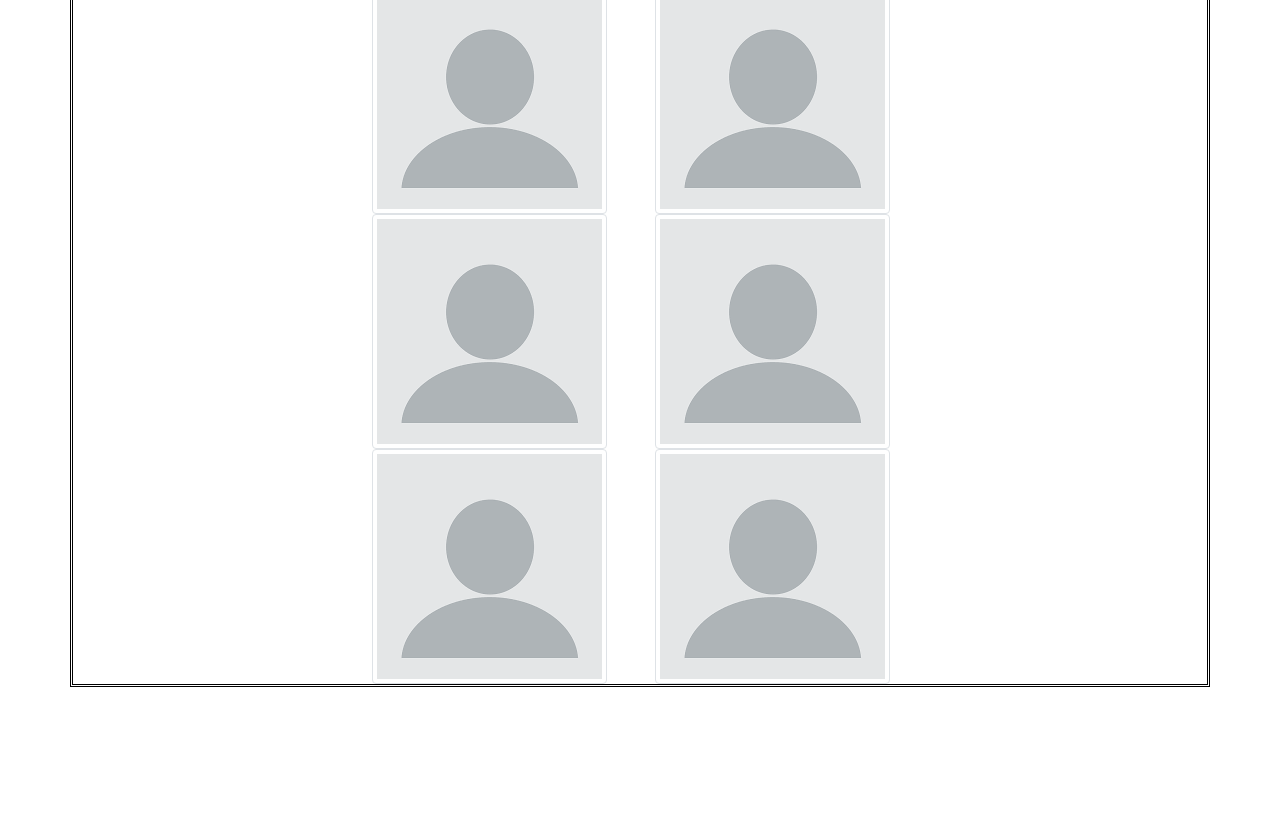
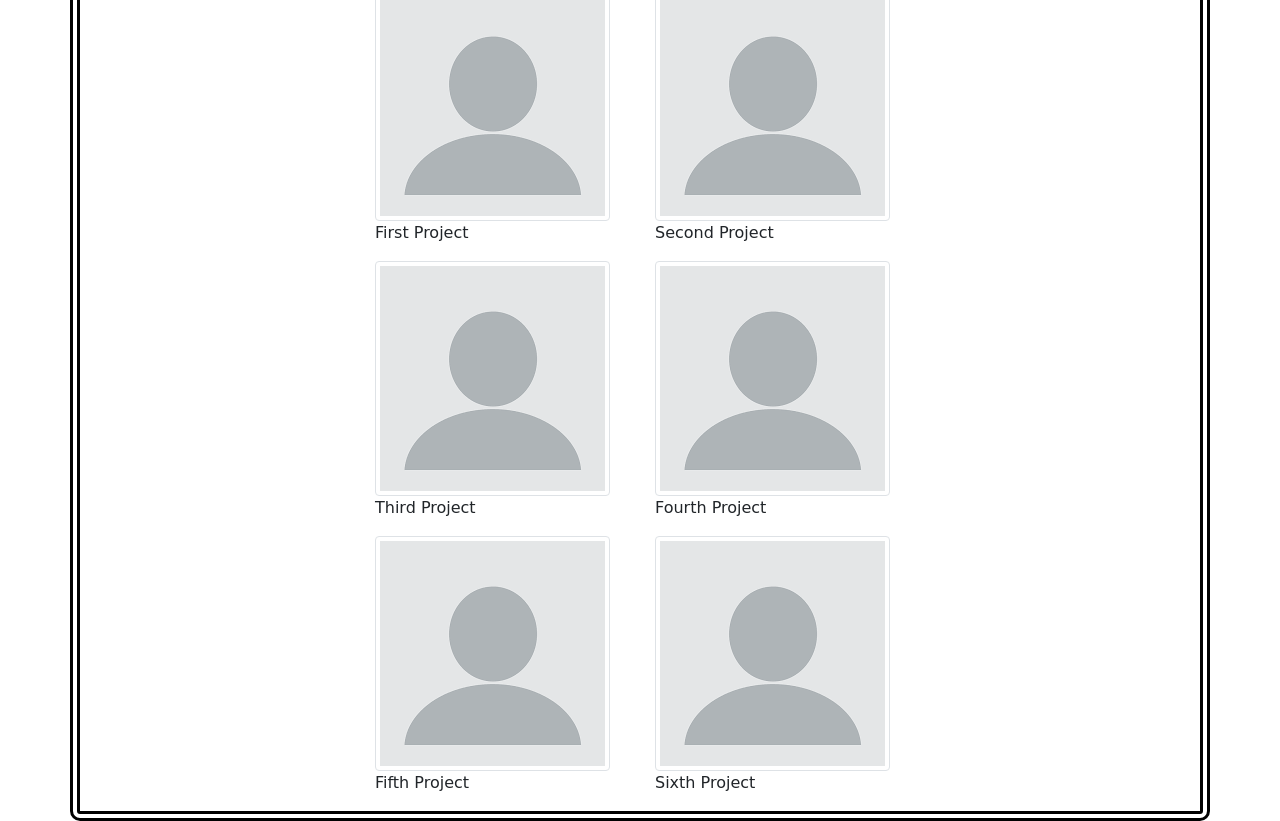
Before and after one commit to Alushi96/alushi96-homework-2, a plain HTML site: page portfolio.html in a window 1280 px wide. Shown: the part 136-957 px from the top of the page. Before the commit the page ends 823 px from the top, so only its background shows below. Drawn offline with nearby package versions, Linux system fonts and the light colour scheme.

Commit message:
Step 7 - Add some touch up's

```diff
--- a/portfolio.html
+++ b/portfolio.html
@@ -34,6 +34,7 @@
       </div>
       </nav>
 
+
       <div class="container">
         <div class="row">
           <h1>My Portfolio</h1>
@@ -42,27 +43,57 @@
           <div class="col-md-3"></div>
           <div class="col-md-3">
             <img src="profile-image.jpg" alt="..." class="img-thumbnail">
+              <div class="row">
+                <div class="col-sm-12">
+                  <p>First Project</p>
+                </div>
+              </div>
           </div>
           <div class="col-md-3">
             <img src="profile-image.jpg" alt="..." class="img-thumbnail">
+              <div class="row">
+                <div class="col-sm-12">
+                  <p>Second Project</p>
+                </div>
+              </div>
           </div>
         </div>
         <div class="row">
           <div class="col-md-3"></div>
           <div class="col-md-3">
             <img src="profile-image.jpg" alt="..." class="img-thumbnail">
+              <div class="row">
+                <div class="col-sm-12">
+                  <p>Third Project</p>
+                </div>
+              </div>
           </div>
           <div class="col-md-3">
             <img src="profile-image.jpg" alt="..." class="img-thumbnail">
+              <div class="row">
+                <div class="col-sm-12">
+                  <p>Fourth Project</p>
+                </div>
+              </div>
           </div>
         </div>
         <div class="row">
           <div class="col-md-3"></div>
           <div class="col-md-3">
             <img src="profile-image.jpg" alt="..." class="img-thumbnail">
+              <div class="row">
+                <div class="col-sm-12">
+                  <p>Fifth Project</p>
+                </div>
+              </div>
           </div>
           <div class="col-md-3">
             <img src="profile-image.jpg" alt="..." class="img-thumbnail">
+              <div class="row">
+                <div class="col-sm-12">
+                  <p>Sixth Project</p>
+                </div>
+              </div>
           </div>
         </div>
       </div>
--- a/style.css
+++ b/style.css
@@ -9,4 +9,10 @@
 .container {
     border-style: double;
     border-color: black;
+    border-width: 10px;
+    border-radius: 10px;
+
 }
+p {
+    font-family: cursive;
+}
```
Also changed, not shown: contact.html (+3 -1 lines), index.html (+6 -7 lines).
